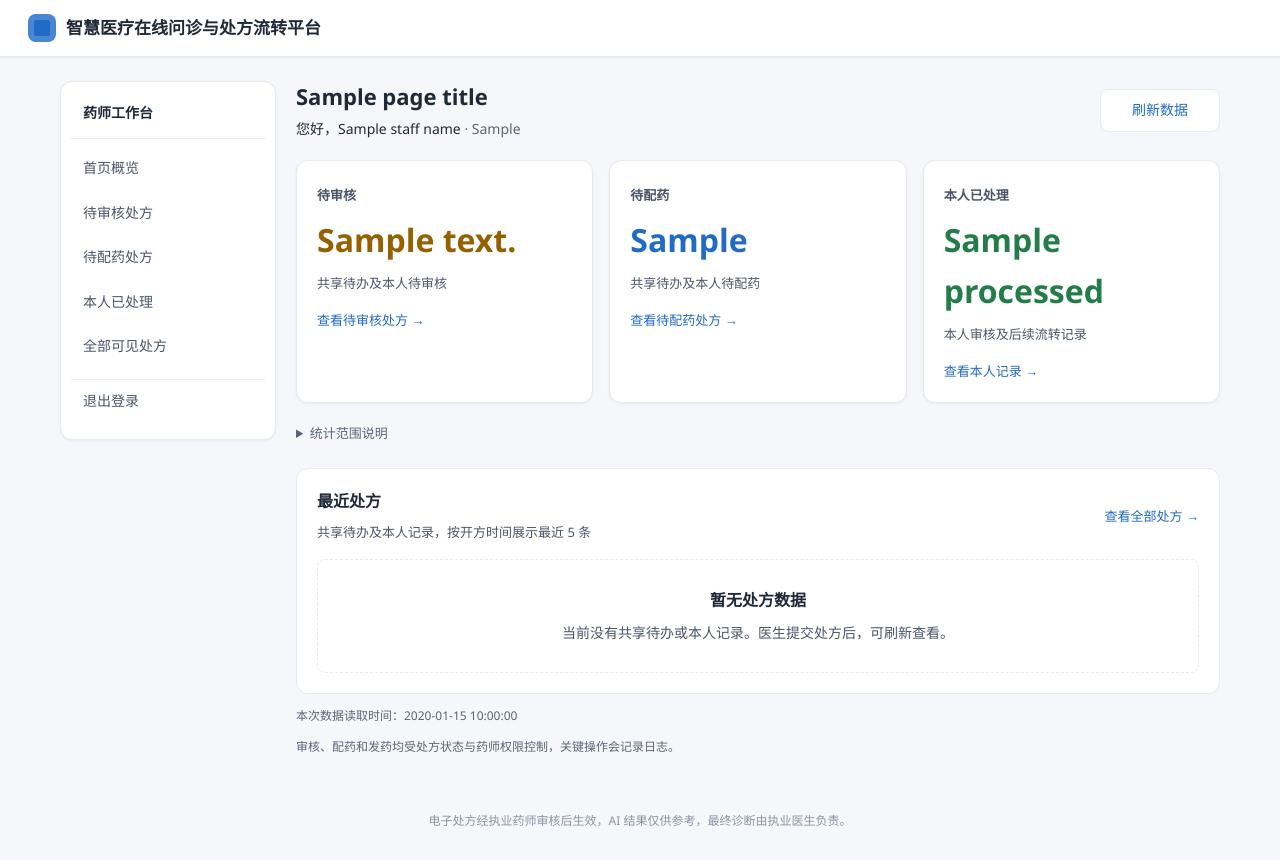
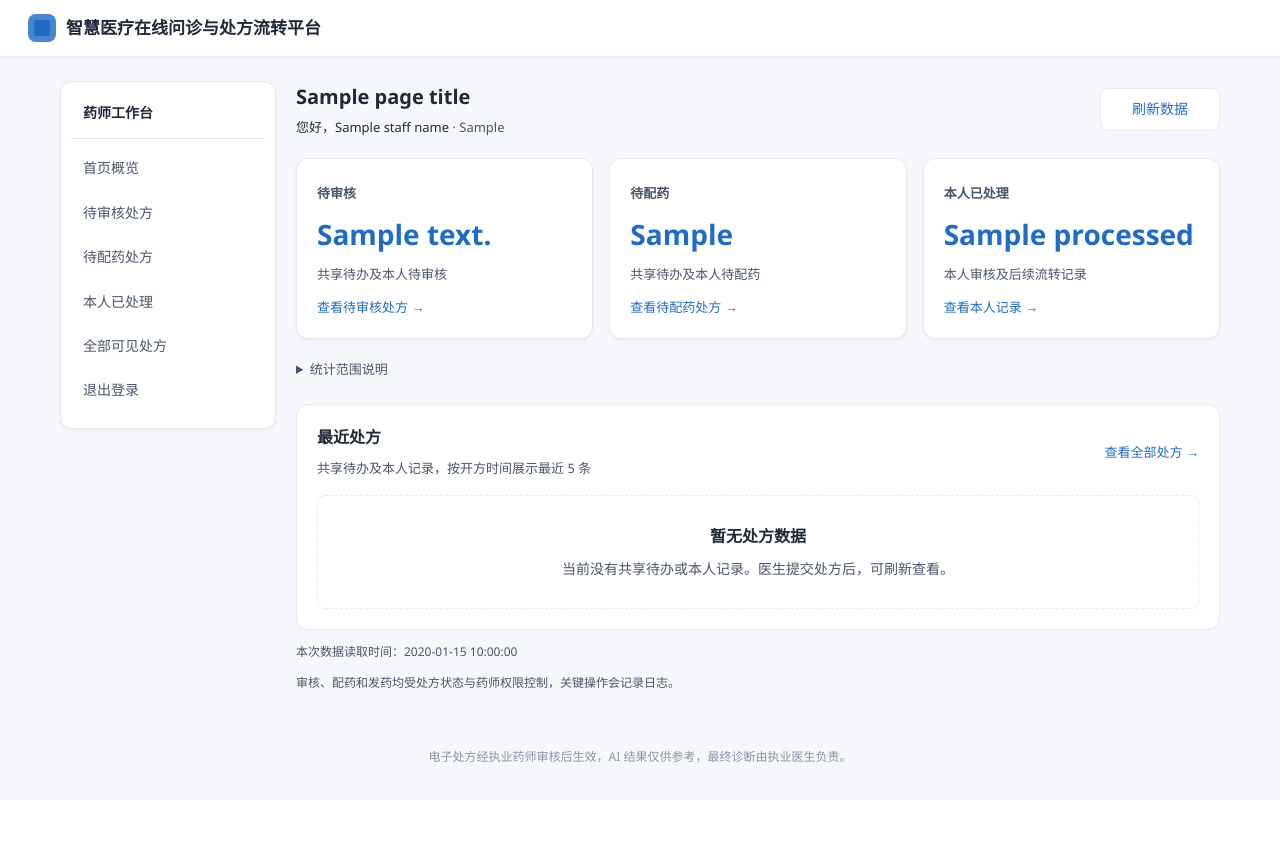
Before and after one commit to GTY123moon/software-eng-project, a Django app: template templates/pharmacist/dashboard.html in a window 1280 px wide. After the commit the page ends 763 px from the top, so only its background shows below. Run offline with Django 4.2, Linux system fonts and the light colour scheme; the template is opened without the code that fills it: most values are stand-ins (such as "Sample title", 1, 10 or a date in 2020); parts of the project's set-up code (start-up, migrations or seed data) failed here and were passed over.

Commit message:
style(pharmacist): unify workbench UI with shared design

```diff
--- a/pharmacist/static/pharmacist/dashboard.css
+++ b/pharmacist/static/pharmacist/dashboard.css
@@ -1,13 +1,13 @@
 /* 复用公共工作台布局，样式仅作用于药师端。 */
-.pharmacist-dashboard { --pharmacist-muted: #596579; }
-.pharmacist-dashboard .pharmacist-heading h1 { margin: 0; font-size: 22px; line-height: 1.4; }
-.pharmacist-dashboard .pharmacist-identity { margin: 6px 0 0; font-size: 14px; }
+.pharmacist-dashboard { --pharmacist-muted: var(--text-2); }
+.pharmacist-dashboard .pharmacist-heading h1 { margin: 0 0 4px; font-size: 20px; }
+.pharmacist-dashboard .pharmacist-identity { margin: 0; font-size: 13px; }
 .pharmacist-dashboard .pharmacist-identity span { color: var(--pharmacist-muted); }
-.pharmacist-dashboard .pharmacist-signout { margin-top: 12px; border-top: 1px solid var(--border); border-radius: 0; }
+.pharmacist-dashboard .stat-grid { grid-template-columns: repeat(3, minmax(0, 1fr)); }
 .pharmacist-dashboard .pharmacist-stat { display: block; text-decoration: none; color: var(--text); transition: border-color .15s, background-color .15s; }
-.pharmacist-dashboard .pharmacist-stat:hover { border-color: var(--primary); background: #fbfdff; }
-.pharmacist-dashboard .pharmacist-stat .stat-num { margin-top: 8px; font-size: 32px; font-variant-numeric: tabular-nums; }
-.pharmacist-dashboard .pharmacist-stat-link { display: block; margin-top: 16px; font-size: 13px; color: var(--primary); }
+.pharmacist-dashboard .pharmacist-stat:hover { border-color: var(--primary); background: var(--primary-light); }
+.pharmacist-dashboard .pharmacist-stat .stat-num { margin-top: 8px; font-size: 28px; font-variant-numeric: tabular-nums; }
+.pharmacist-dashboard .pharmacist-stat-link { display: block; margin-top: 12px; font-size: 13px; color: var(--primary); }
 .pharmacist-dashboard .pharmacist-explanation { margin: 0 0 20px; color: var(--pharmacist-muted); font-size: 13px; }
 .pharmacist-dashboard .pharmacist-explanation summary { cursor: pointer; width: fit-content; padding: 4px 0; }
 .pharmacist-dashboard .pharmacist-explanation p { max-width: 75ch; margin: 8px 0; }
@@ -18,8 +18,9 @@
 .pharmacist-dashboard .pharmacist-section-head .link-btn { white-space: nowrap; }
 .pharmacist-dashboard .pharmacist-filters { display: flex; align-items: flex-end; flex-wrap: wrap; gap: 12px; padding-bottom: 20px; border-bottom: 1px solid var(--border); }
 .pharmacist-dashboard .pharmacist-filters .form-group { margin: 0; min-width: 160px; flex: 1; }
-.pharmacist-dashboard .pharmacist-filters .btn-primary,
-.pharmacist-dashboard .pharmacist-filters .btn-secondary { min-width: 96px; min-height: 44px; font-family: inherit; }
+.pharmacist-dashboard .btn-primary,
+.pharmacist-dashboard .btn-secondary { font-family: inherit; line-height: inherit; }
+.pharmacist-dashboard .btn-primary:disabled { background: var(--bg); color: var(--text-2); border: 1px solid var(--border); cursor: not-allowed; box-shadow: none; }
 .pharmacist-dashboard .pharmacist-list-summary,
 .pharmacist-dashboard .pharmacist-pagination { display: flex; justify-content: space-between; align-items: center; gap: 12px; flex-wrap: wrap; font-size: 13px; color: var(--pharmacist-muted); }
 .pharmacist-dashboard .pharmacist-list-summary p { margin: 16px 0 0; }
@@ -29,7 +30,7 @@
 .pharmacist-dashboard .pharmacist-id { color: var(--primary); font-weight: 600; text-decoration: none; font-variant-numeric: tabular-nums; }
 .pharmacist-dashboard .pharmacist-id:hover { text-decoration: underline; }
 .pharmacist-dashboard .pharmacist-date { color: var(--pharmacist-muted); font-variant-numeric: tabular-nums; }
-.pharmacist-dashboard .pharmacist-table tbody tr:hover { background: #f8fafc; }
+.pharmacist-dashboard .pharmacist-table tbody tr:hover { background: var(--bg); }
 .pharmacist-dashboard .badge-orange { color: #885500; }
 .pharmacist-dashboard .badge-green { color: #1f7044; }
 .pharmacist-dashboard .badge-red { color: #b12632; }
@@ -41,7 +42,10 @@
 .pharmacist-dashboard .pharmacist-success { padding: 12px 16px; background: #eaf7ef; color: #1f7044; border: 1px solid #b9dfc6; border-radius: var(--radius-sm); }
 .pharmacist-dashboard .pharmacist-action-form { display: grid; gap: 10px; max-width: 620px; margin-top: 14px; }
 .pharmacist-dashboard .pharmacist-action-form textarea { width: 100%; box-sizing: border-box; resize: vertical; font: inherit; padding: 10px; border: 1px solid var(--border); border-radius: var(--radius-sm); }
-.pharmacist-dashboard .pharmacist-action-form button { justify-self: start; min-height: 42px; }
+.pharmacist-dashboard .pharmacist-action-form button { justify-self: start; }
+.pharmacist-dashboard .pharmacist-action-form label { font-size: 14px; }
+.pharmacist-dashboard .pharmacist-action-form input { accent-color: var(--primary); }
+.pharmacist-dashboard .pharmacist-action-form textarea::placeholder { color: var(--text-2); }
 .pharmacist-dashboard .pharmacist-facts { display: grid; grid-template-columns: 1fr 1fr; gap: 16px 24px; font-size: 14px; margin: 24px 0 0; }
 .pharmacist-dashboard .pharmacist-facts dt { color: var(--pharmacist-muted); font-size: 13px; margin-bottom: 4px; }
 .pharmacist-dashboard .pharmacist-facts dd { margin: 0; overflow-wrap: anywhere; white-space: pre-wrap; }
@@ -54,7 +58,7 @@
 .pharmacist-dashboard .pharmacist-items td { vertical-align: top; }
 .pharmacist-dashboard .pharmacist-dosage { white-space: normal; min-width: 140px; max-width: 240px; overflow-wrap: anywhere; }
 .pharmacist-dashboard .pharmacist-visually-hidden { position: absolute; width: 1px; height: 1px; overflow: hidden; clip-path: inset(50%); white-space: nowrap; }
-.pharmacist-dashboard :is(a, button, select, summary, [tabindex]):focus-visible { outline: 2px solid var(--primary); outline-offset: 3px; }
+.pharmacist-dashboard :is(a, button, input, textarea, select, summary, [tabindex]):focus-visible { outline: 2px solid var(--primary); outline-offset: 3px; }
 .pharmacist-dashboard a, .pharmacist-dashboard button, .pharmacist-dashboard summary { touch-action: manipulation; }
 .pharmacist-dashboard .stat-label {
     margin: 4px 0 0;
@@ -66,14 +70,6 @@
     margin: 8px 0 0;
     color: var(--text-2);
     font-size: 13px;
-}
-
-.pharmacist-dashboard .pharmacist-pending {
-    color: #956000;
-}
-
-.pharmacist-dashboard .pharmacist-processed {
-    color: #237d49;
 }
 
 .pharmacist-dashboard .pharmacist-notice {
@@ -90,6 +86,8 @@
     overflow-x: auto;
     margin-top: 16px;
 }
+
+.pharmacist-dashboard .pharmacist-table-hint { display: none; }
 
 .pharmacist-dashboard .pharmacist-table {
     width: 100%;
@@ -147,15 +145,17 @@
 }
 
 @media (max-width: 768px) {
+    .pharmacist-dashboard .stat-grid { grid-template-columns: 1fr; }
     .pharmacist-dashboard .side { padding: 10px; }
     .pharmacist-dashboard .side-title { padding: 4px 8px 10px; }
     .pharmacist-dashboard .side nav { display: flex; flex-wrap: wrap; gap: 4px; }
     .pharmacist-dashboard .side-item { padding: 10px 12px; margin: 0; }
-    .pharmacist-dashboard .pharmacist-signout { border: 0; border-radius: var(--radius-sm); }
     .pharmacist-dashboard .pharmacist-panel { padding: 16px; }
     .pharmacist-dashboard .pharmacist-filters .form-group { min-width: 100%; }
     .pharmacist-dashboard .pharmacist-filters select { font-size: 16px; }
     .pharmacist-dashboard .pharmacist-facts { grid-template-columns: 1fr; }
+    .pharmacist-dashboard .pharmacist-table-hint { display: block; margin: 12px 0 0; font-size: 12px; color: var(--text-2); }
+    .pharmacist-dashboard .pharmacist-pagination > div { flex-wrap: wrap; }
     .pharmacist-dashboard .main {
         width: 100%;
     }
--- a/pharmacist/test_support.py
+++ b/pharmacist/test_support.py
@@ -44,7 +44,8 @@ def create_isolated_database():
     connection.settings_dict['NAME'] = name
     assert_isolated()
     source = (Path(settings.BASE_DIR) / 'docs/sql/create_tables.sql').read_text(encoding='utf-8')
-    statements = re.findall(r'CREATE TABLE\s+\w+\s*\(.*?\)\s*ENGINE\s*=\s*InnoDB[^;]*;',
+    # 兼容 main 导出的反引号表名；仍仅提取建表语句，不执行脚本内 DROP / USE / 种子。
+    statements = re.findall(r'CREATE TABLE\s+(?:`\w+`|\w+)\s*\(.*?\)\s*ENGINE\s*=\s*InnoDB[^;]*;',
                             source, re.S | re.I)
     if len(statements) != 14:
         drop_isolated_database(original, name)
--- a/templates/pharmacist/_prescription_table.html
+++ b/templates/pharmacist/_prescription_table.html
@@ -1,3 +1,4 @@
+<p class="pharmacist-table-hint">可左右滑动表格，查看完整处方信息。</p>
 <div class="pharmacist-table-wrap" tabindex="0" role="region" aria-label="处方表格，可横向滚动">
     <table class="pharmacist-table">
         <caption class="pharmacist-visually-hidden">{{ page_title }}处方记录</caption>
--- a/templates/pharmacist/base.html
+++ b/templates/pharmacist/base.html
@@ -13,10 +13,10 @@
             <a class="side-item {% if nav == 'dispense' %}active{% endif %}" {% if nav == 'dispense' %}aria-current="page"{% endif %} href="{% url 'pharmacist:pending_dispense' %}">待配药处方</a>
             <a class="side-item {% if nav == 'processed' %}active{% endif %}" {% if nav == 'processed' %}aria-current="page"{% endif %} href="{% url 'pharmacist:processed' %}">本人已处理</a>
             <a class="side-item {% if nav == 'all' %}active{% endif %}" {% if nav == 'all' %}aria-current="page"{% endif %} href="{% url 'pharmacist:prescription_list' %}">全部可见处方</a>
-            <a class="side-item pharmacist-signout" href="{% url 'accounts:logout' %}">退出登录</a>
+            <a class="side-item" href="{% url 'accounts:logout' %}">退出登录</a>
         </nav>
     </aside>
-    <section class="main" aria-label="{{ page_title }}">
+    <main class="main" aria-label="{{ page_title }}">
         <header class="topbar pharmacist-heading">
             <div><h1>{{ page_title }}</h1>{% if staff_name %}<p class="pharmacist-identity">您好，{{ staff_name }} <span>· {{ staff_type }}</span></p>{% endif %}</div>
             <div class="head-actions">{% block page_actions %}{% endblock %}</div>
@@ -26,7 +26,7 @@
         {% block pharmacist_content %}{% endblock %}
         {% if not data_error and not missing %}<p class="pharmacist-scope">审核、配药和发药均受处方状态与药师权限控制，关键操作会记录日志。</p>{% endif %}
         <p class="pharmacist-feedback" role="status" aria-live="polite" data-feedback></p>
-    </section>
+    </main>
 </div>
 <script src="{% static 'pharmacist/dashboard.js' %}" defer></script>
 {% endblock %}
--- a/templates/pharmacist/dashboard.html
+++ b/templates/pharmacist/dashboard.html
@@ -4,7 +4,7 @@
 <div class="stat-grid" aria-label="处方统计">
     <a class="stat-card pharmacist-stat" href="{% url 'pharmacist:pending_review' %}">
         <h2 class="stat-label">待审核</h2>
-        <div class="stat-num pharmacist-pending">{% if data_error %}—{% else %}{{ counts.pending_review }}{% endif %}</div>
+        <div class="stat-num">{% if data_error %}—{% else %}{{ counts.pending_review }}{% endif %}</div>
         <p class="pharmacist-hint">共享待办及本人待审核</p><span class="pharmacist-stat-link">查看待审核处方 →</span>
     </a>
     <a class="stat-card pharmacist-stat" href="{% url 'pharmacist:pending_dispense' %}">
@@ -14,7 +14,7 @@
     </a>
     <a class="stat-card pharmacist-stat" href="{% url 'pharmacist:processed' %}">
         <h2 class="stat-label">本人已处理</h2>
-        <div class="stat-num pharmacist-processed">{% if data_error %}—{% else %}{{ counts.processed }}{% endif %}</div>
+        <div class="stat-num">{% if data_error %}—{% else %}{{ counts.processed }}{% endif %}</div>
         <p class="pharmacist-hint">本人审核及后续流转记录</p><span class="pharmacist-stat-link">查看本人记录 →</span>
     </a>
 </div>
--- a/templates/pharmacist/prescription_detail.html
+++ b/templates/pharmacist/prescription_detail.html
@@ -17,7 +17,7 @@
     </dl>
     <section class="pharmacist-detail-section"><h3>临床诊断</h3><p class="pharmacist-prewrap">{{ prescription.consultation.final_diagnosis|default:"医生尚未填写最终诊断" }}</p></section>
     <section class="pharmacist-detail-section"><h3>药品明细</h3>
-        {% if items %}<div class="pharmacist-table-wrap" tabindex="0" role="region" aria-label="药品明细，可横向滚动"><table class="pharmacist-table pharmacist-items">
+        {% if items %}<p class="pharmacist-table-hint">可左右滑动表格，核对完整药品明细。</p><div class="pharmacist-table-wrap" tabindex="0" role="region" aria-label="药品明细，可横向滚动"><table class="pharmacist-table pharmacist-items">
             <caption class="pharmacist-visually-hidden">处方 {{ prescription.presc_id }} 药品明细</caption>
             <thead><tr><th scope="col">药品／规格</th><th scope="col">数量</th><th scope="col">库存</th><th scope="col">用法用量</th><th scope="col" class="pharmacist-money">单价（元）</th><th scope="col" class="pharmacist-money">小计（元）</th><th scope="col">代煎</th></tr></thead>
             <tbody>{% for item in items %}<tr><td>{{ item.drug_name }}<span class="pharmacist-cell-sub">{{ item.drug__specification }}</span></td><td>{{ item.qty }}</td><td>{% if item.stock_qty is not None %}{{ item.stock_qty }}{% else %}未知{% endif %}</td><td class="pharmacist-dosage">{{ item.dosage }}</td><td class="pharmacist-money">{{ item.unit_price|floatformat:2 }}</td><td class="pharmacist-money">{{ item.subtotal|floatformat:2 }}</td><td>{% if item.is_decoction %}是 · {{ item.decoction_num|default_if_none:"未填" }} 剂{% else %}否{% endif %}</td></tr>{% endfor %}</tbody>
```
